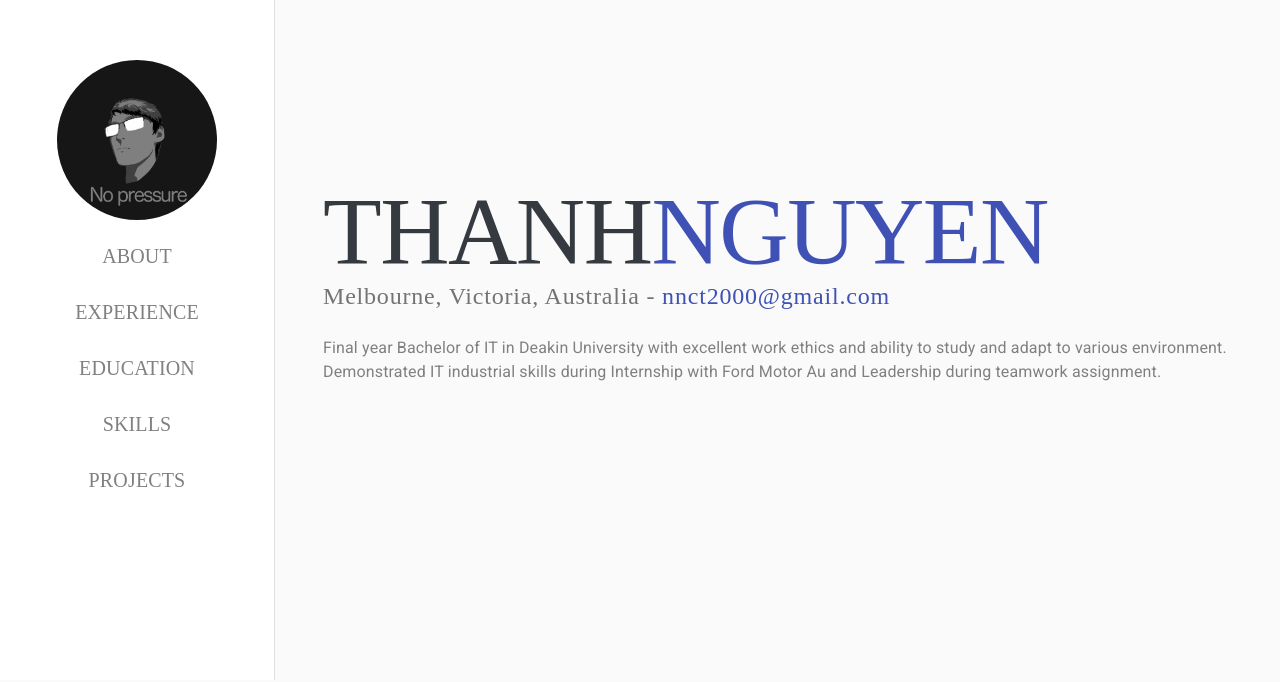
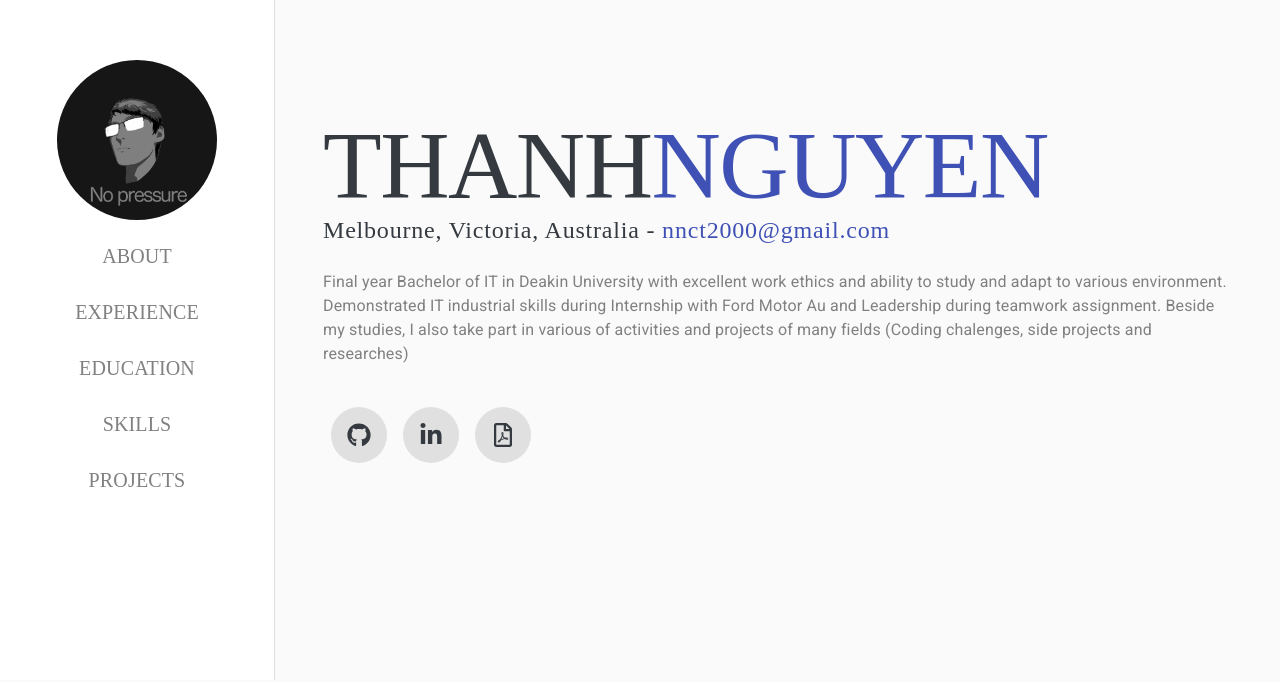
Before and after one commit to NNCT2904/nnct2904.github.io, a React (Create React App) app: page / in a window 1280 px wide. Shown: the part 120-802 px from the top of the page. Built offline with nearby package versions, Linux system fonts and the light colour scheme; a web font is replaced by a local one.

Commit message:
Add Social Buttons, and some more content

```diff
--- a/src/components/Contents/AboutSection/index.tsx
+++ b/src/components/Contents/AboutSection/index.tsx
@@ -1,8 +1,8 @@
 import type { FC } from 'react';
-import Container from '@material-ui/core/Container';
-import Typography from '@material-ui/core/Typography';
-import { Box, Link } from '@material-ui/core';
+import { Box, Link, Typography, Container } from '@material-ui/core';
 import useStyles from '../Style';
+import type { SocialLinkProps } from '../../Icons/SocialIcon';
+import SocialIcon from '../../Icons/SocialIcon';
 
 const AboutSection: FC = () => {
   /*
@@ -17,33 +17,60 @@ const AboutSection: FC = () => {
   const email = 'nnct2000@gmail.com';
   const classes = useStyles();
 
+  const socialLinkData: SocialLinkProps[] = [
+    {
+      icon: 'fab github',
+      name: 'Github',
+      url: 'https://github.com/NNCT2904',
+    },
+    {
+      icon: 'fab linkedin-in',
+      name: 'LinkedIn',
+      url: 'https://www.linkedin.com/in/ncng/',
+    },
+    {
+      icon: 'far file-pdf',
+      name: 'PDF',
+      url: 'https://1drv.ms/u/s!AkGR8J4kpWQvhalCIwBTILKhwGPkgQ?e=Yu8Cp8',
+    },
+  ];
+
   return (
     <div className={classes.root}>
       <Container>
         <Box>
-          <div>
           <Typography variant="h1">
             <Box display="flex" flexWrap="wrap" mb={-1}>
               {firstname}
               <Box color="primary.main">{lastname}</Box>
             </Box>
+          </Typography>
+        </Box>
+
+        <Box color="text.secondary">
           <Typography variant="h5">
-                <Box color="text.secondary">
             {`${address} - `}
             <Link href={`mailto:${email}`}>{`${email}`}</Link>
+          </Typography>
         </Box>
-              </Typography>
-            </Typography>
-          </div>
 
+        <Box fontWeight="fontWeightLight" textAlign="left" mt={3} mb={3}>
           <Typography variant="body1" gutterBottom>
-            <Box fontWeight="fontWeightLight" textAlign="left" mt={3} mb={3}>
             Final year Bachelor of IT in Deakin University with excellent work
             ethics and ability to study and adapt to various environment.
-              Demonstrated IT industrial skills during Internship with Ford
-              Motor Au and Leadership during teamwork assignment.
+            Demonstrated IT industrial skills during Internship with Ford Motor
+            Au and Leadership during teamwork assignment. Beside my studies, I
+            also take part in various of activities and projects of many fields
+            (Coding chalenges, side projects and researches)
+          </Typography>
         </Box>
-          </Typography>
+
+        <Box className={classes.socialList}>
+          <Box display="flex" flexWrap="wrap">
+            {socialLinkData.map(({ icon, name, url }) => (
+              <SocialIcon icon={icon} name={name} url={url} />
+            ))}
+          </Box>
         </Box>
       </Container>
     </div>
--- a/src/components/Contents/ProjectSection/index.tsx
+++ b/src/components/Contents/ProjectSection/index.tsx
@@ -20,6 +20,18 @@ const projectsData = (): { projects: ProjectsMetadata } => ({
       description:
         'Collecting data from Government Datasets such as Crime Statistics and Open Space data and user submitted data as a baseline to evaluate the safety rating of public spaces, while maintaining user privacy and anonimity.',
       url: 'https://hackerspace.govhack.org/projects/safeaus_making_australia_safer',
+    },
+    {
+      title: 'This Resume Page',
+      description:
+        'This resume is hosted with Github Pages, built with ReactJS Framework and Material UI.',
+      url: 'nnct2904.github.io',
+    },
+    {
+      title: 'Capstone Project Earn Your Scrub',
+      description:
+        'Development of a mobile application to be used as a learning resource for nurses interested in working in the speciality area. Following a Microservices architecture involving a .NET back-end, ReactJS and React Native front-ends, containerized and hosted the back-end as an Azure container instance',
+      url: 'https://www.deakin.edu.au/about-deakin/news-and-media-releases/news/it-students-win-prestigious-2021-iawards-for-the-second-year-in-a-row',
     },
   ],
 });
--- a/src/components/Contents/Style.ts
+++ b/src/components/Contents/Style.ts
@@ -25,9 +25,16 @@ const useStyles = makeStyles({
     color: 'gray',
     maxWidth: 700,
   },
+  socialList: {
+    fontSize: '3rem',
+  },
   duration: {
     color: 'primary',
-    fontSize: '1rem',
+    fontSize: 'medium',
+    margin: 1,
+  },
+  roundedButton: {
+    borderRadius: '5em',
   },
 });
 
--- /dev/null
+++ b/src/components/Icons/SocialIcon.tsx
@@ -0,0 +1,36 @@
+/* eslint-disable prettier/prettier */
+/* eslint-disable no-unused-vars */
+import type { FC } from 'react';
+import { FontAwesomeIcon } from '@fortawesome/react-fontawesome';
+import type { IconPrefix, IconName } from '@fortawesome/fontawesome-svg-core';
+import { Box, Fab, SvgIcon } from '@material-ui/core';
+
+export interface SocialLinkProps {
+  icon: string;
+  name: string;
+  url: string;
+}
+
+const SocialIcon: FC<SocialLinkProps> = ({ icon, name, url }) => {
+  const iconProps = icon.split(' ') as [IconPrefix, IconName];
+
+  return (
+    <Box m={1}>
+      <Fab
+        style={{ boxShadow: 'none' }}
+        href={url}
+        key={name}
+        target="_blank"
+        rel="noreferrer"
+        size="large"
+        color="default"
+      >
+        <SvgIcon fontSize="medium" style={{ color: '#343A40' }}>
+          <FontAwesomeIcon icon={iconProps} />
+        </SvgIcon>
+      </Fab>
+    </Box>
+  );
+};
+
+export default SocialIcon;
```
Lines whose indentation alone changed are shown as unchanged.
